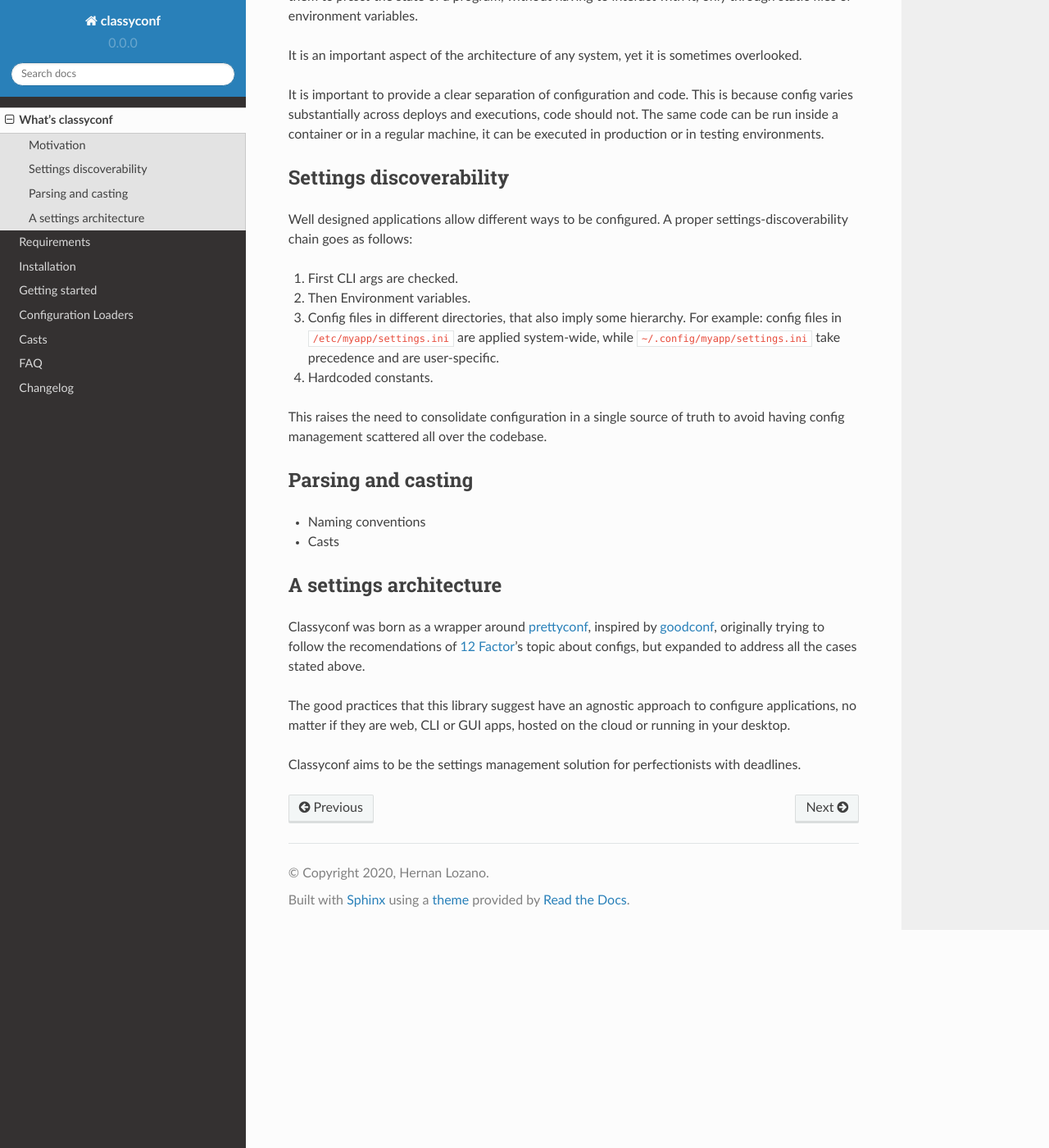
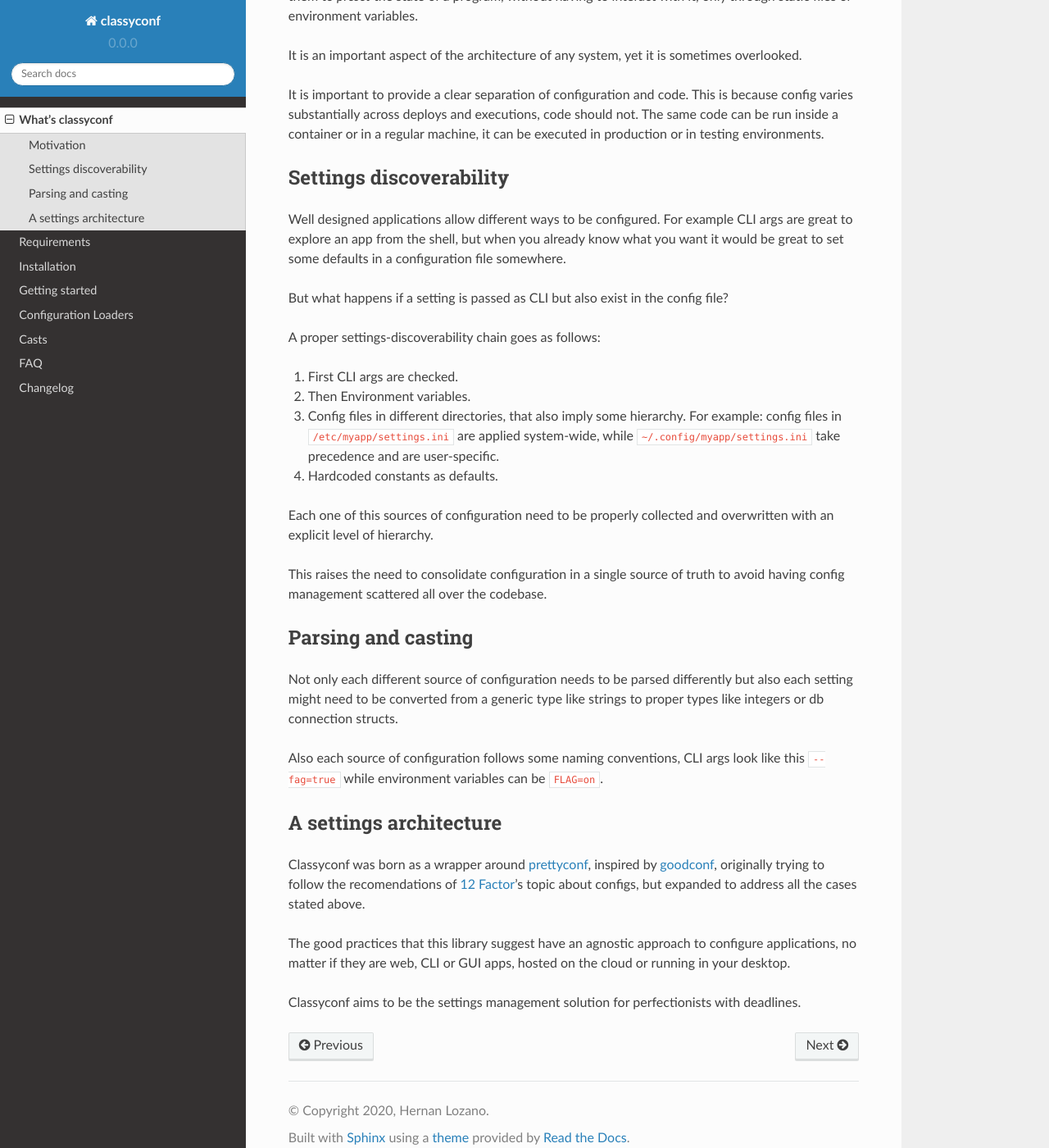
Before and after one commit to hernantz/classyconf, a Sphinx documentation site: the page built from docs/source/introduction.rst, in a window 1280 px wide and 1400 px high, scrolled down 472 px. Shown: the whole window at 82% size. Built offline with Sphinx 7.4.7 and the Read the Docs theme 2.0.0, drawn with Linux system fonts in a browser that asks for light colours.

Commit message:
More improvements to docs

```diff
--- a/docs/source/introduction.rst
+++ b/docs/source/introduction.rst
@@ -30,8 +30,15 @@ machine, it can be executed in production or in testing environments.
 Settings discoverability
 ++++++++++++++++++++++++
 
-Well designed applications allow different ways to be configured. A proper
-settings-discoverability chain goes as follows:
+Well designed applications allow different ways to be configured. For example
+CLI args are great to explore an app from the shell, but when you already
+know what you want it would be great to set some defaults in a configuration
+file somewhere.
+
+But what happens if a setting is passed as CLI but also exist in the config
+file?
+
+A proper settings-discoverability chain goes as follows:
 
 1. First CLI args are checked.
 2. Then Environment variables.
@@ -39,7 +46,10 @@ settings-discoverability chain goes as follows:
    example: config files in ``/etc/myapp/settings.ini`` are applied
    system-wide, while ``~/.config/myapp/settings.ini`` take precedence and are
    user-specific.
-4. Hardcoded constants.
+4. Hardcoded constants as defaults.
+
+Each one of this sources of configuration need to be properly collected and
+overwritten with an explicit level of hierarchy.
 
 This raises the need to consolidate configuration in a single source of truth
 to avoid having config management scattered all over the codebase.
@@ -48,8 +58,12 @@ to avoid having config management scattered all over the codebase.
 Parsing and casting
 +++++++++++++++++++
 
-- Naming conventions
-- Casts
+Not only each different source of configuration needs to be parsed differently
+but also each setting might need to be converted from a generic type like strings to
+proper types like integers or db connection structs.
+
+Also each source of configuration follows some naming conventions, CLI args
+look like this ``--fag=true`` while environment variables can be ``FLAG=on``.
 
 
 A settings architecture
--- a/docs/source/loaders.rst
+++ b/docs/source/loaders.rst
@@ -6,8 +6,9 @@ Configuration Loaders
    <blockquote class="twitter-tweet"><p lang="en" dir="ltr">The history of config files:<br><br>.ini: maybe we need a little more<br>.xml: ok, this is too much<br>.json: ok, now we need comments back<br>.yaml: I&#39;m not sure about this python approach<br>.toml: back to .ini</p>&mdash; David Capello (@davidcapello) <a href="https://twitter.com/davidcapello/status/1262782791105892354?ref_src=twsrc%5Etfw">May 19, 2020</a></blockquote>
 
 Loaders are in charge of loading configuration from various sources, like
-``.ini`` files or *environment* variables. Loaders are ment to be chained, so
-that classyconf checks one by one for a given configuration variable.
+``.ini`` files or *environment* variables, and expose configuration as a
+dict-like object. Loaders are ment to be chained, so that classyconf checks
+one by one for a given configuration variable.
 
 If a loader doesn't find the configuration variable it raises a ``KeyError``
 so that the next loader get's checked. If no loader returns any value, and no
```
